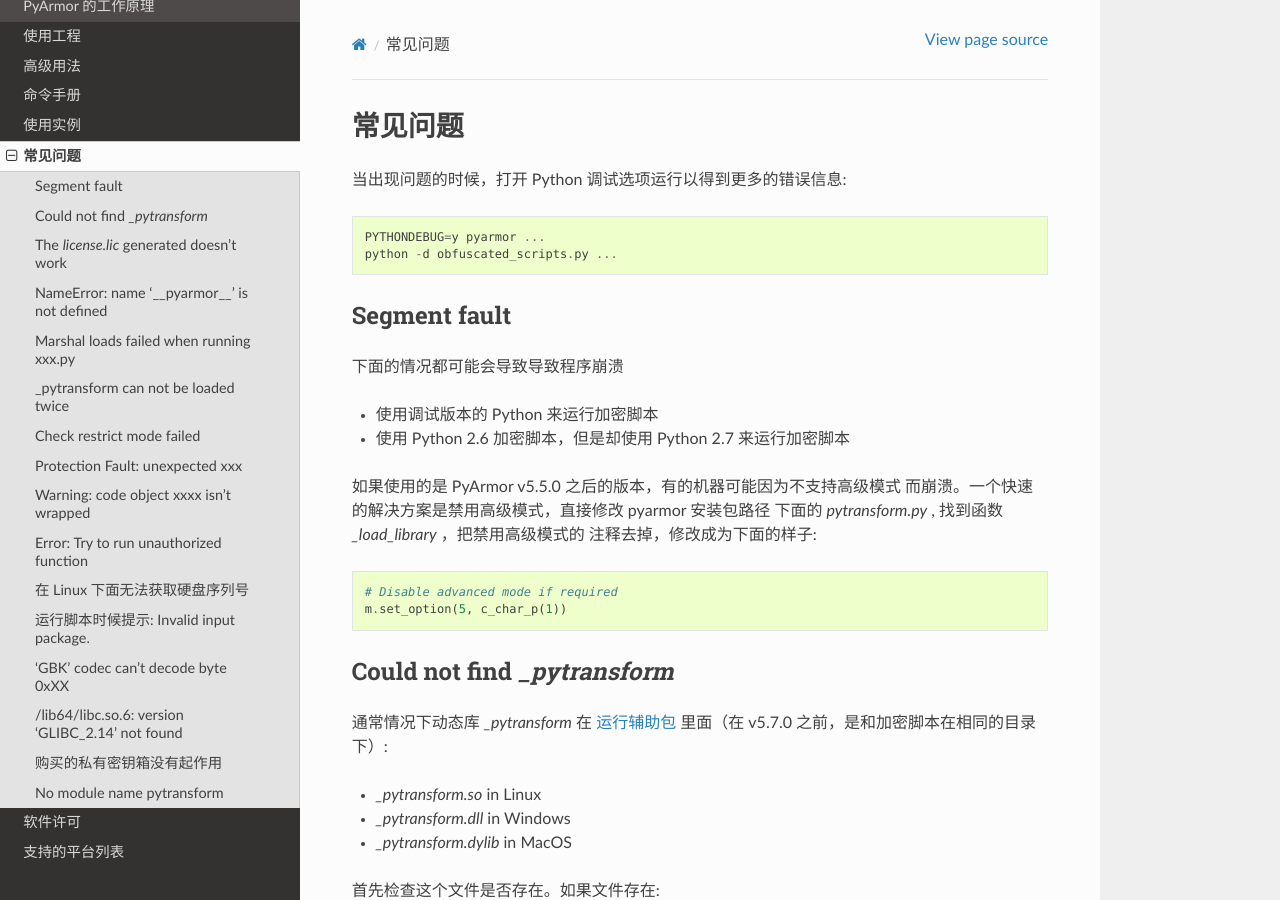
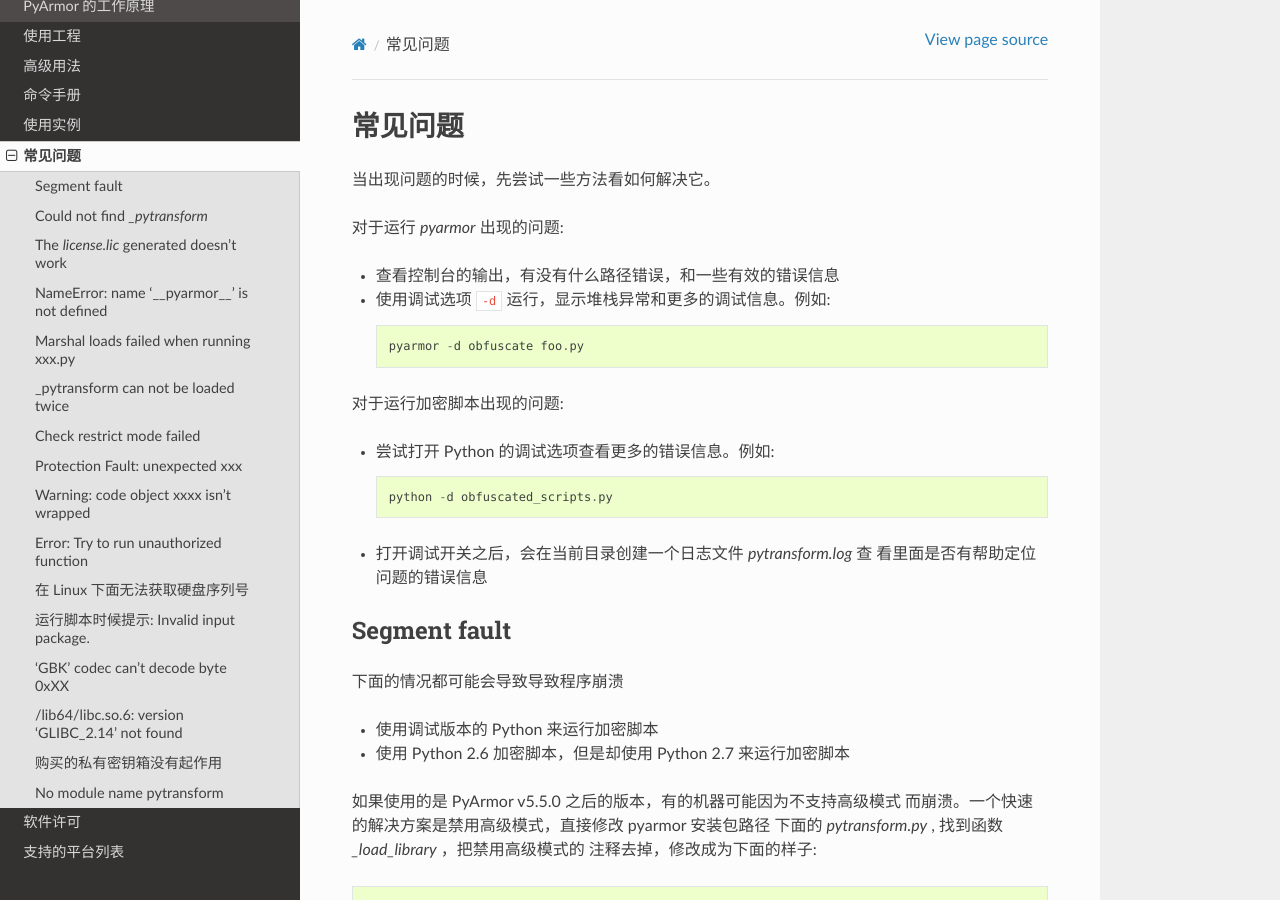
Before and after one commit to dashingsoft/pyarmor-docs-zh, a Sphinx documentation site: the page built from docs/questions.rst, in a window 1280 px wide and 900 px high. Built offline with Sphinx 7.4.7 and the Read the Docs theme 2.0.0, drawn with Linux system fonts in a browser that asks for light colours.

Commit message:
Refine doc

```diff
--- a/docs/advanced.rst
+++ b/docs/advanced.rst
@@ -41,6 +41,10 @@
 
    输出目录 `dist` 下面的运行辅助包 :mod:`pytransform` 可以被拷贝到任何的 Python
    可以导入的目录下面。
+
+   从 v5.7.2 之后，运行辅助包也可以使用命令 :ref:`runtime` 单独生成::
+
+       pyarmor runtime
 
 
 .. _跨平台发布加密脚本:
--- a/docs/questions.rst
+++ b/docs/questions.rst
@@ -3,10 +3,23 @@
 常见问题
 ========
 
-当出现问题的时候，打开 Python 调试选项运行以得到更多的错误信息::
+当出现问题的时候，先尝试一些方法看如何解决它。
 
-    PYTHONDEBUG=y pyarmor ...
-    python -d obfuscated_scripts.py ...
+对于运行 `pyarmor` 出现的问题:
+
+* 查看控制台的输出，有没有什么路径错误，和一些有效的错误信息
+* 使用调试选项 ``-d`` 运行，显示堆栈异常和更多的调试信息。例如::
+
+      pyarmor -d obfuscate foo.py
+
+对于运行加密脚本出现的问题:
+
+* 尝试打开 Python 的调试选项查看更多的错误信息。例如::
+
+      python -d obfuscated_scripts.py
+
+* 打开调试开关之后，会在当前目录创建一个日志文件 `pytransform.log` 查
+  看里面是否有帮助定位问题的错误信息
 
 Segment fault
 -------------
```
Also changed, not shown: docs/how-to-do.rst (+5 -5 lines).
